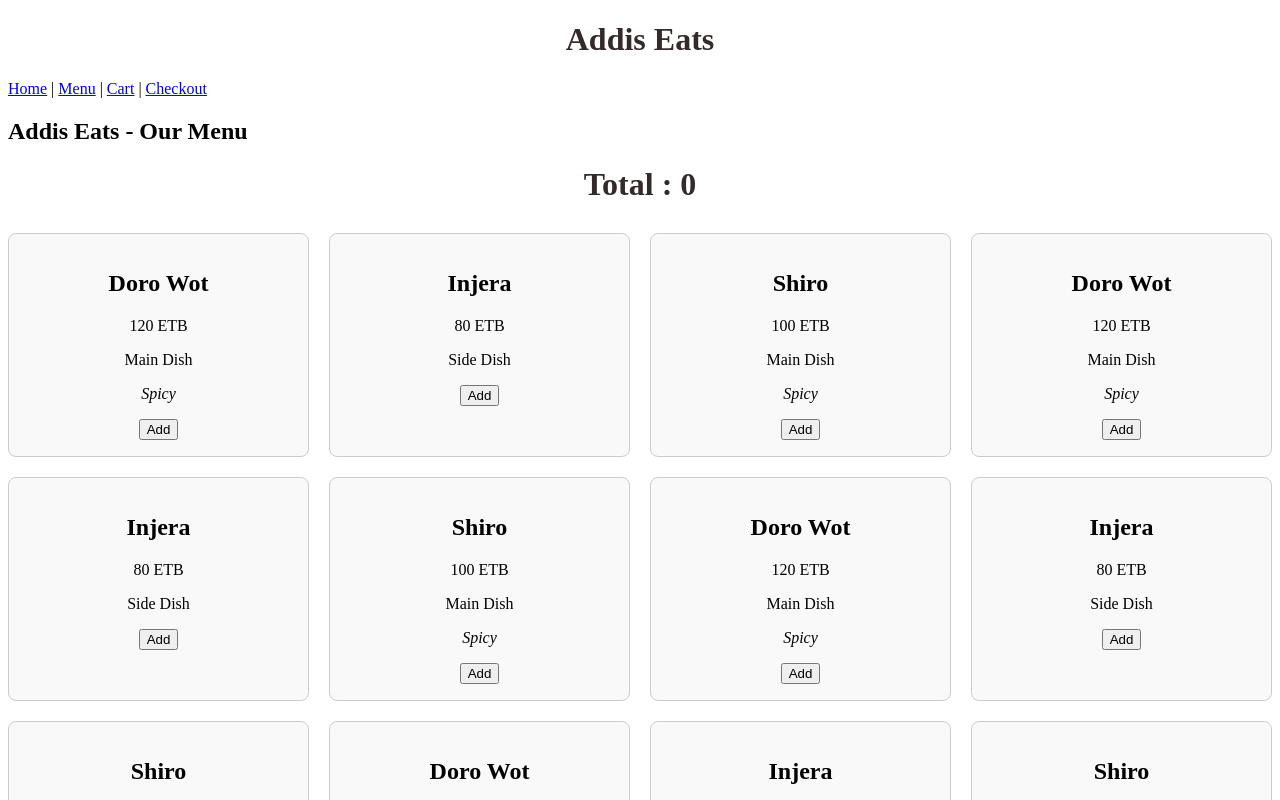
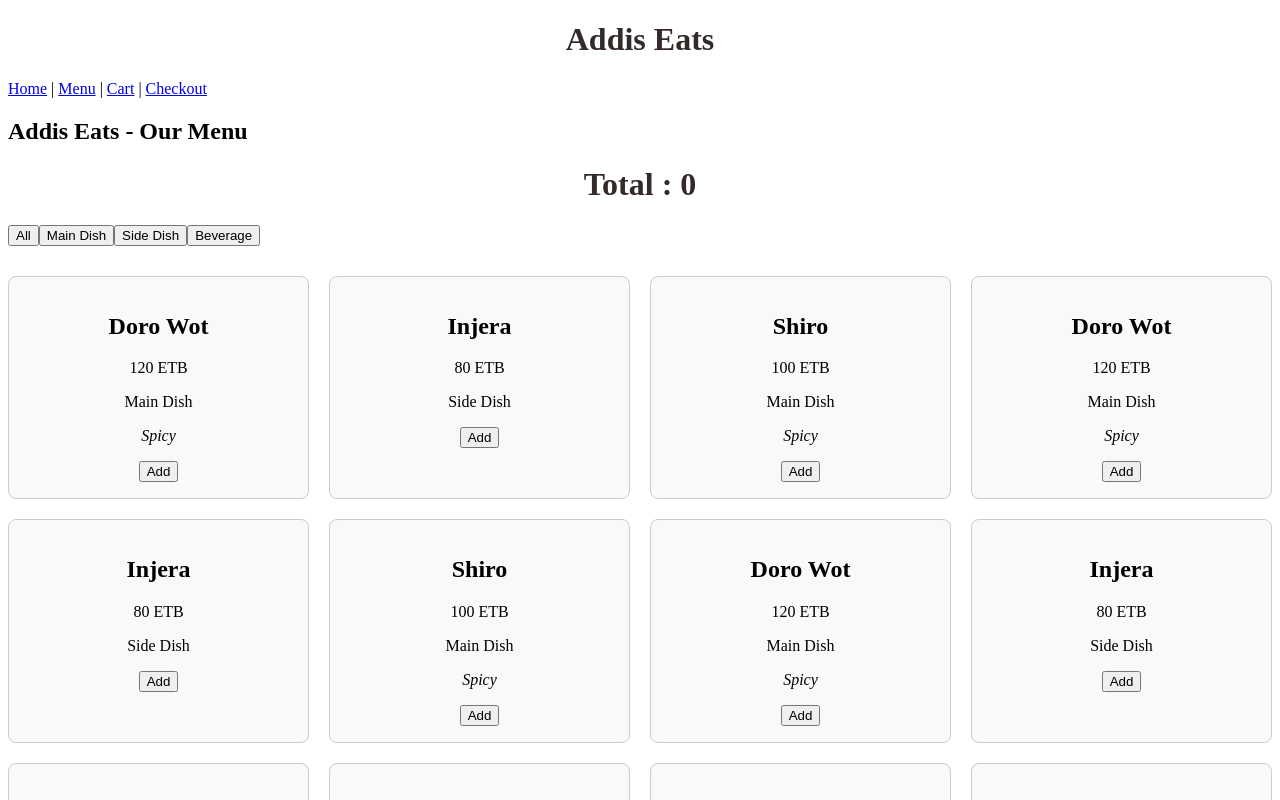
Before and after one commit to lidiaAsamnew/IBT_Daily_Tasks, a React (Vite) app in the folder Module3/addis-eats_react/: page /menu in a window 1280 px wide. Shown: the top 800 px of the page. Built offline with nearby package versions, Linux system fonts and the light colour scheme.

Commit message:
compose menu with reusable components & category filter stored in query string

```diff
--- a/Module3/addis-eats_react/src/menu/CategoryBar.jsx
+++ b/Module3/addis-eats_react/src/menu/CategoryBar.jsx
@@ -1,12 +1,13 @@
-import React from "react";
-
-function CategoryBar({ onSelectCategory }) {
-  const categories = ["All", "Main Dish", "Side Dish", "Beverage"];
-
+function CategoryBar({ categories, selectedCategory, onSelectCategory }) {
   return (
     <div>
       {categories.map((cat) => (
-        <button onClick={() => onSelectCategory(cat)} key={cat}>
+        <button
+          type="button"
+          key={cat}
+          onClick={() => onSelectCategory(cat)}
+          aria-pressed={cat === selectedCategory}
+        >
           {cat}
         </button>
       ))}
--- a/Module3/addis-eats_react/src/menu/Dish.jsx
+++ /dev/null
@@ -1,28 +0,0 @@
-import React from "react";
-import { useState } from "react";
-import Card from "../ui/Card";
-
-function Dish({ name, price, category, isSpicy, currency = "ETB", onAdd }) {
-  // const [count, setCount] = useState(0);
-
-  // function add() {
-  //   setCount(count + 1);
-  // }
-
-  return (
-    <div className="card">
-      <Card>
-        <h2>{name}</h2>
-        <p>
-          {price} {currency}
-        </p>
-        <p>{category}</p>
-        <p>{isSpicy && <em>Spicy</em>}</p>
-        <button onClick={() => onAdd(price)}>Add</button>
-        {/* <p>Quantity: {count}</p> */}
-      </Card>
-    </div>
-  );
-}
-
-export default Dish;
--- /dev/null
+++ b/Module3/addis-eats_react/src/menu/DishCard.jsx
@@ -0,0 +1,23 @@
+import Card from "../ui/Card";
+
+function DishCard({ dish, onAdd }) {
+  const { name, price, category, isSpicy, currency = "ETB" } = dish;
+
+  return (
+    <div className="card">
+      <Card>
+        <h2>{name}</h2>
+        <p>
+          {price} {currency}
+        </p>
+        <p>{category}</p>
+        <p>{isSpicy && <em>Spicy</em>}</p>
+        <button type="button" onClick={() => onAdd(price)}>
+          Add
+        </button>
+      </Card>
+    </div>
+  );
+}
+
+export default DishCard;
--- /dev/null
+++ b/Module3/addis-eats_react/src/menu/DishList.jsx
@@ -0,0 +1,17 @@
+import DishCard from "./DishCard";
+
+function DishList({ dishes, onAdd }) {
+  if (dishes.length === 0) {
+    return <p>No dishes found for this category.</p>;
+  }
+
+  return (
+    <div className="card-container">
+      {dishes.map((dish) => (
+        <DishCard key={dish.id} dish={dish} onAdd={onAdd} />
+      ))}
+    </div>
+  );
+}
+
+export default DishList;
--- a/Module3/addis-eats_react/src/menu/Main.jsx
+++ /dev/null
@@ -1,27 +0,0 @@
-import { useState } from "react";
-import Dish from "./Dish";
-import OrderForm from "../checkout/OrderForm";
-
-function Main({ menu }) {
-  const [total, setTotal] = useState(0);
-
-  function addToOrder(price) {
-    setTotal(total + price);
-  }
-
-  return (
-    <div>
-      <h2>Addis Eats - Our Menu</h2>
-      <h1>Total : {total}</h1>
-      <div className="card-container">
-        {menu.map((item) => (
-          <Dish key={item.id} {...item} onAdd={addToOrder} />
-        ))}
-      </div>
-
-      <OrderForm />
-    </div>
-  );
-}
-
-export default Main;
--- a/Module3/addis-eats_react/src/menu/Menu.jsx
+++ b/Module3/addis-eats_react/src/menu/Menu.jsx
@@ -1,9 +1,31 @@
-import Main from "./Main";
+import { useState } from "react";
+import { useSearchParams } from "react-router-dom";
 import { getMenu } from "../api/menu";
 import useFetch from "../hooks/useFetch";
+import CategoryBar from "./CategoryBar";
+import DishList from "./DishList";
+import OrderForm from "../checkout/OrderForm";
+
+const categories = ["All", "Main Dish", "Side Dish", "Beverage"];
 
 function Menu() {
   const { data: menu, loading, error } = useFetch(getMenu);
+  const [searchParams, setSearchParams] = useSearchParams();
+  const [total, setTotal] = useState(0);
+
+  const category = searchParams.get("category") || "All";
+
+  function handleSelectCategory(nextCategory) {
+    if (nextCategory === "All") {
+      setSearchParams({});
+    } else {
+      setSearchParams({ category: nextCategory });
+    }
+  }
+
+  function addToOrder(price) {
+    setTotal(total + price);
+  }
 
   if (loading) {
     return <p>Loading menu...</p>;
@@ -13,7 +35,24 @@ function Menu() {
     return <p>{error}</p>;
   }
 
-  return <Main menu={menu} />;
+  const shown =
+    category === "All"
+      ? menu
+      : menu.filter((item) => item.category === category);
+
+  return (
+    <div>
+      <h2>Addis Eats - Our Menu</h2>
+      <h1>Total : {total}</h1>
+      <CategoryBar
+        categories={categories}
+        selectedCategory={category}
+        onSelectCategory={handleSelectCategory}
+      />
+      <DishList dishes={shown} onAdd={addToOrder} />
+      <OrderForm />
+    </div>
+  );
 }
 
 export default Menu;
```
